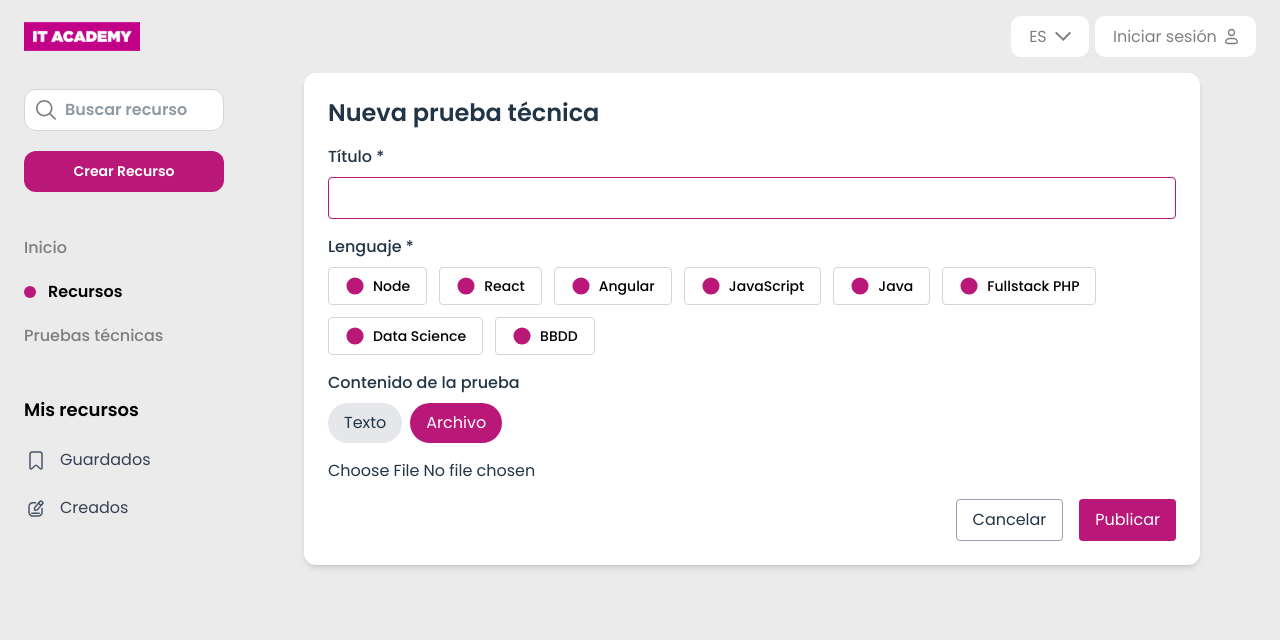
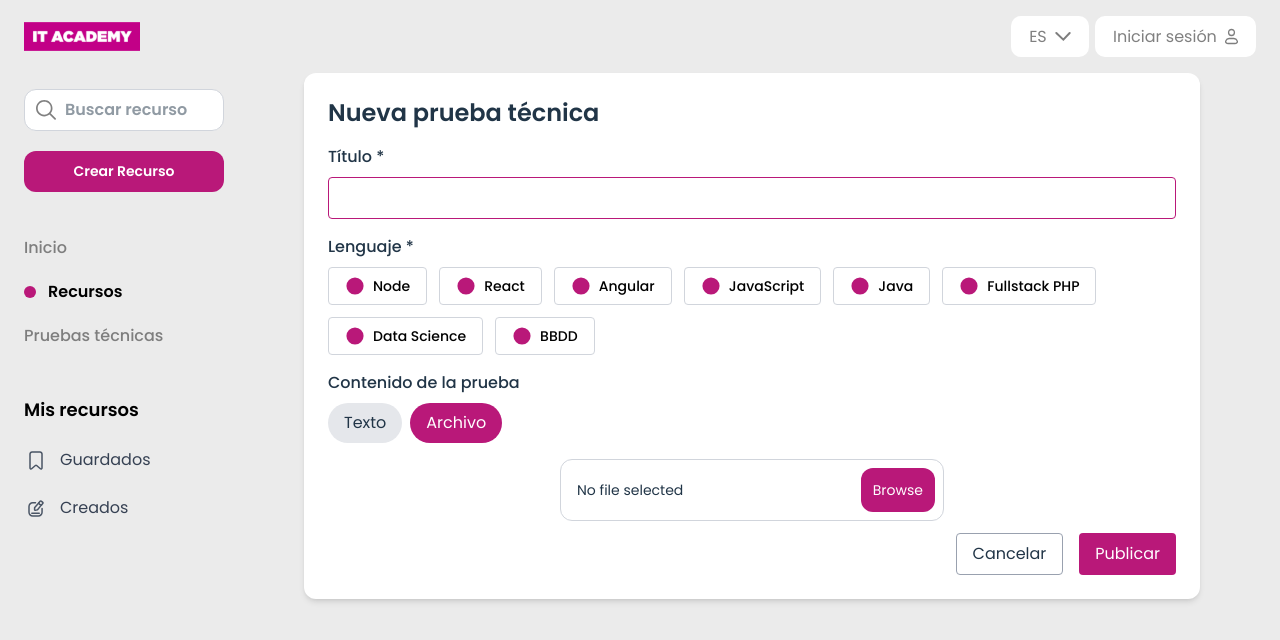
Before and after one commit to codingjordi/ita-wiki-frontend, a React (Vite) app: page /resources/technical-test/create in a window 1280 px wide. Both pictures are taken after a click on the button "Archivo". Shown: the top 640 px of the page. Built offline with nearby package versions, Linux system fonts and the light colour scheme; no server answers.

Commit message:
Imported the new component (input: file) into TechnicalTestForm.

```diff
--- a/src/components/technical-test/TechnicalTestForm.tsx
+++ b/src/components/technical-test/TechnicalTestForm.tsx
@@ -2,6 +2,7 @@ import { useState } from "react";
 import { asideContent } from "../Layout/aside/asideContent";
 import { createTechnicalTest } from "../../api/endPointTechnicalTests";
 import { API_URL, END_POINTS } from "../../config";
+import PdfUploadComponent from "../atoms/PdfUploadComponent";
 
 export const TechnicalTestForm = () => {
   const [title, setTitle] = useState("");
@@ -98,11 +99,9 @@ export const TechnicalTestForm = () => {
           placeholder="Escribe la descripción de la prueba..."
         />
       ) : (
-        <input
-          type="file"
-          onChange={(e) => setFile(e.target.files?.[0] || null)}
-          className="mb-4"
-        />
+        <div className="my-3">
+          <PdfUploadComponent onFileSelect={setFile} />
+        </div>
       )}
 
       <div className="flex justify-end gap-4">
```
